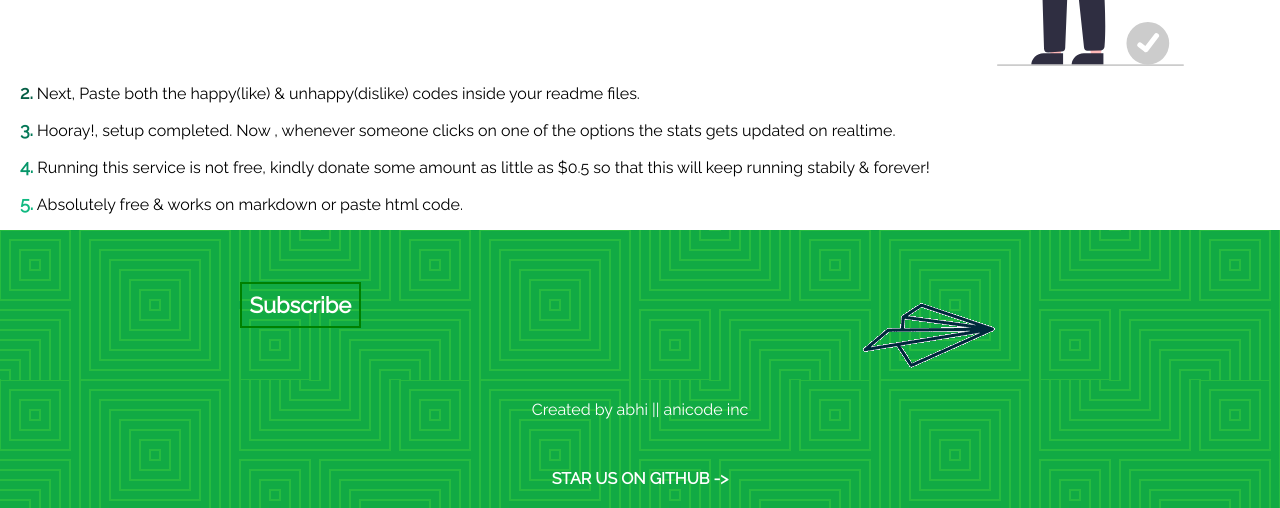
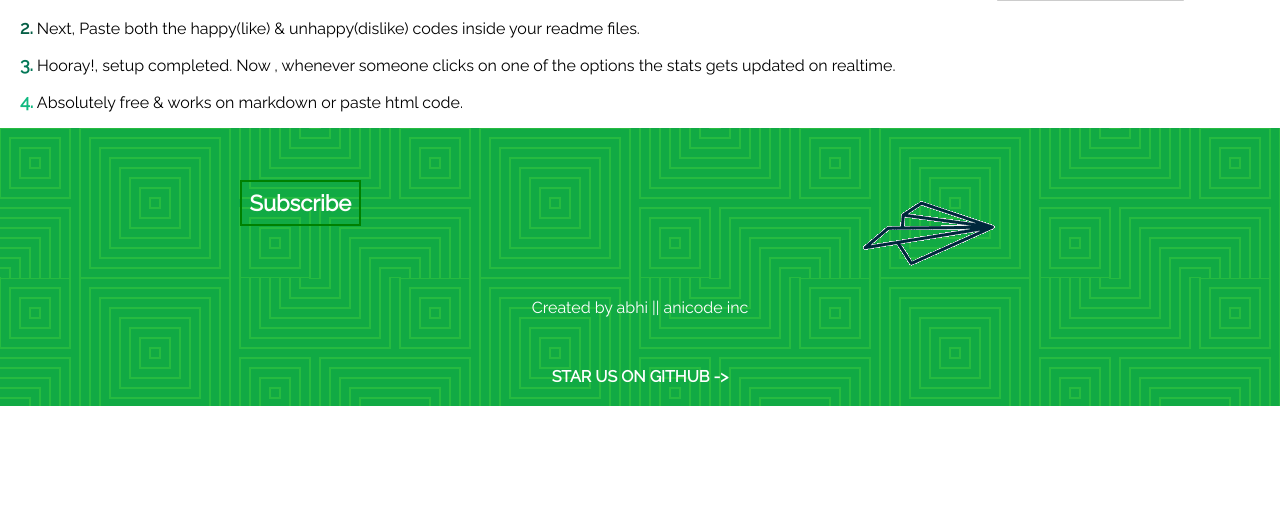
Before and after one commit to abhiprojectz/gitrate, a Flask app: page / in a window 1280 px wide. Shown: the part 1309-1817 px from the top of the page. After the commit the page ends 1715 px from the top, so only its background shows below. Run offline with Flask 2, Linux system fonts and the light colour scheme.

Commit message:
Update index.html

```diff
--- a/templates/index.html
+++ b/templates/index.html
@@ -90,7 +90,7 @@
 	<body class="m-0 p-0 w-screen font-raleway">
 		<div class="sd flex w-max bg-green-500 text-ff shadow-hh">
 			<ul class="flex ul-type-0 w-max">
-				<li><img class="w-80 h-80 ml-20 rounded" src="{{ url_for('static', filename='a.jpg') }}"></li>
+
 				<li class="m-auto ml-2/4 mr-15"><a class="text-ff a-0" href="https://github.com/abhiprojectz/gitrate">Github</a></li>
 				<li class="m-auto mr-30 ml-auto"><a class="text-ff a-0" href="https://blog.anicode.in/subscribe-us-abhiprojectz-ckhoslhdg04w6efs1gvksd13b">Subscribe</a></li>
 			</ul>
@@ -132,8 +132,7 @@
 			</div>
 			<p><span class="text-18 bold-700 text-green-800">2.</span> Next, Paste both the happy(like) & unhappy(dislike) codes inside your readme files.</p>
 			<p> <span class="text-18 bold-700 text-green-700">3.</span> Hooray!, setup completed. Now , whenever someone clicks on one of the options the stats gets updated on realtime.</p>
-			<p> <span class="text-18 bold-700 text-green-600">4.</span> Running this service is not free, kindly donate some amount as little as $0.5 so that this will keep running stabily & forever!</p>
-			<p> <span class="text-18 bold-700 text-green-500">5.</span> Absolutely free & works on markdown or paste html code.</p>
+			<p> <span class="text-18 bold-700 text-green-500">4.</span> Absolutely free & works on markdown or paste html code.</p>
 		</div>
 		<div class="flex w-max h-150" style="background-image: url('{{ url_for('static', filename='bg.svg') }}')">
 			<a style="border:2px solid green;" class="text-ff a-0 bold-700 a-link-0 m-auto text-22 p-8" href="https://blog.anicode.in/subscribe-us-abhiprojectz-ckhoslhdg04w6efs1gvksd13b">Subscribe</a>
```
